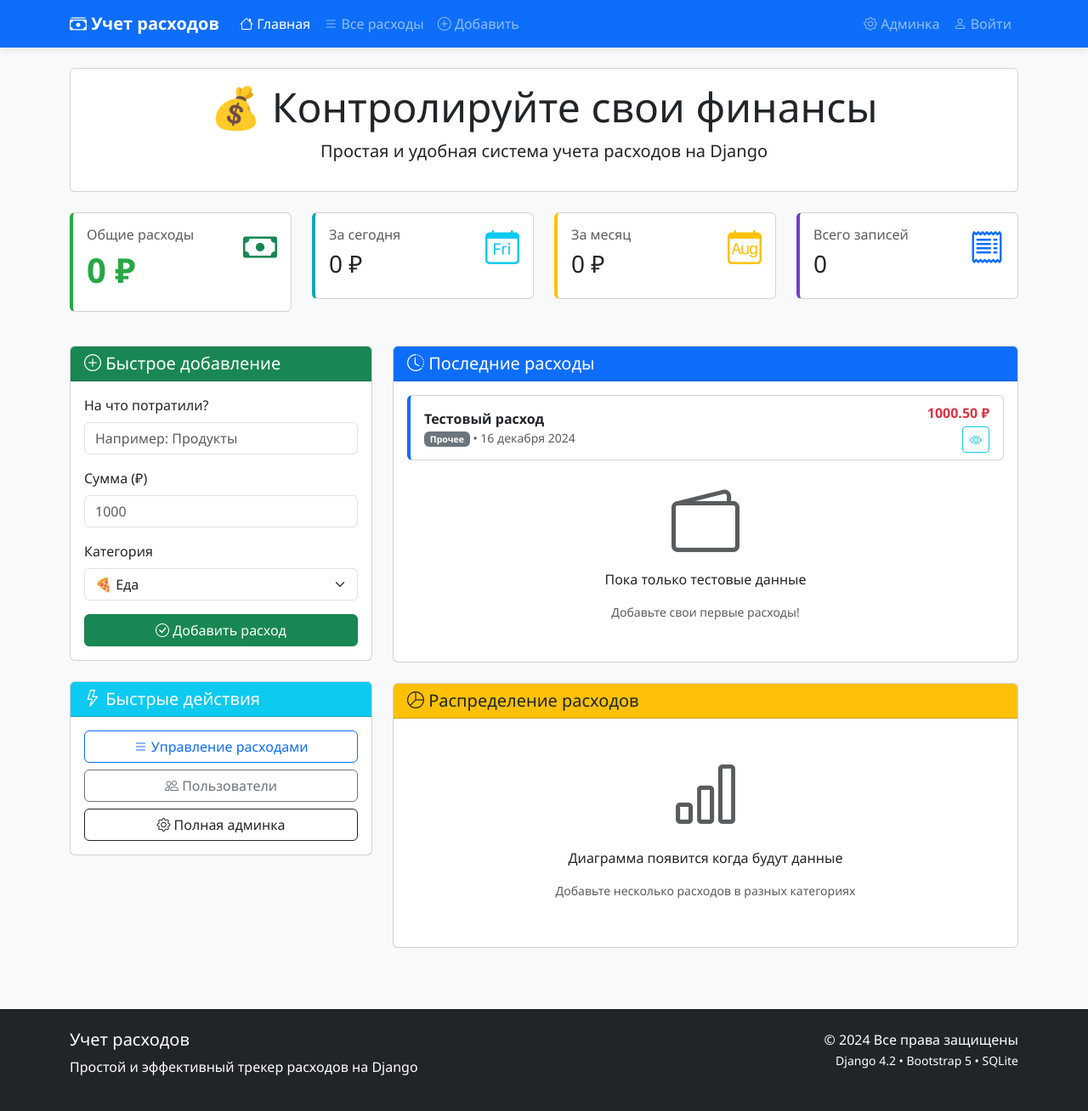
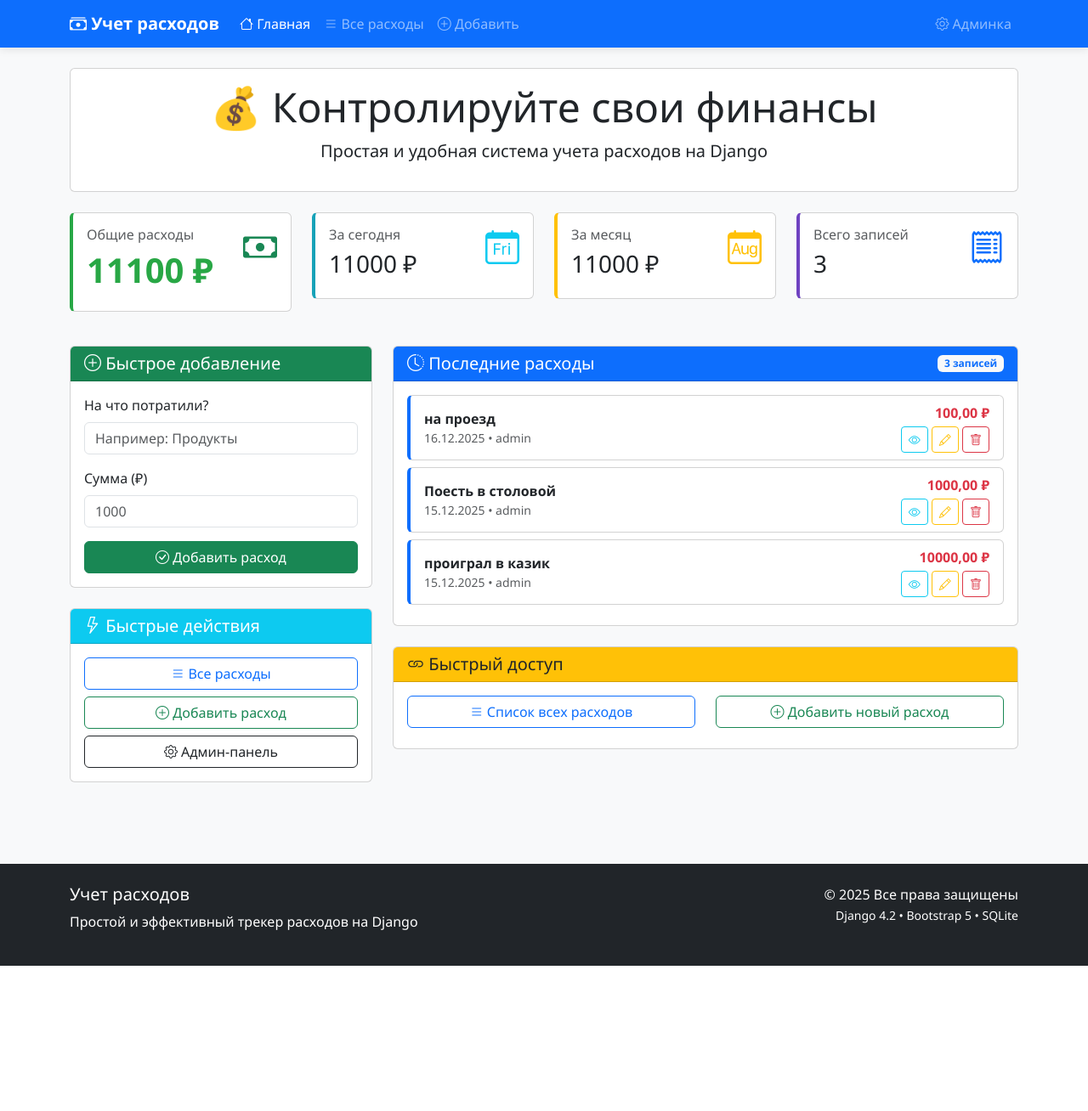
Before and after one commit to Gl0balMaster/project_expense, a Django app: page / in a window 1280 px wide. Shown: the whole page at 85% size. After the commit the page ends 1137 px from the top, so only its background shows below. Run offline with Django 4.2, Linux system fonts and the light colour scheme; data comes from the database, SQL or seed files in the repository; both versions use the stored data as it was after the commit.

Commit message:
сделал рабочие кнопки

```diff
--- a/expenses/templates/expenses/expense_list.html
+++ b/expenses/templates/expenses/expense_list.html
@@ -4,9 +4,7 @@
     <meta charset="UTF-8">
     <meta name="viewport" content="width=device-width, initial-scale=1.0">
     <title>Учет расходов</title>
-    <!-- Bootstrap 5 -->
     <link href="https://cdn.jsdelivr.net/npm/bootstrap@5.3.0/dist/css/bootstrap.min.css" rel="stylesheet">
-    <!-- Bootstrap Icons -->
     <link rel="stylesheet" href="https://cdn.jsdelivr.net/npm/bootstrap-icons@1.10.0/font/bootstrap-icons.css">
     <style>
         body {
@@ -56,12 +54,12 @@
                         </a>
                     </li>
                     <li class="nav-item">
-                        <a class="nav-link" href="/expenses/">
+                        <a class="nav-link" href="{% url 'expense-list' %}">
                             <i class="bi bi-list"></i> Все расходы
                         </a>
                     </li>
                     <li class="nav-item">
-                        <a class="nav-link" href="#">
+                        <a class="nav-link" href="{% url 'expense-create' %}">
                             <i class="bi bi-plus-circle"></i> Добавить
                         </a>
                     </li>
@@ -70,11 +68,6 @@
                     <li class="nav-item">
                         <a class="nav-link" href="/admin/">
                             <i class="bi bi-gear"></i> Админка
-                        </a>
-                    </li>
-                    <li class="nav-item">
-                        <a class="nav-link" href="#">
-                            <i class="bi bi-person"></i> Войти
                         </a>
                     </li>
                 </ul>
@@ -104,7 +97,7 @@
                         <div class="d-flex justify-content-between">
                             <div>
                                 <h6 class="text-muted">Общие расходы</h6>
-                                <h3 class="total-amount">0 ₽</h3>
+                                <h3 class="total-amount">{{ total_amount|default:"0" }} ₽</h3>
                             </div>
                             <div class="text-success display-6">
                                 <i class="bi bi-cash"></i>
@@ -119,7 +112,7 @@
                         <div class="d-flex justify-content-between">
                             <div>
                                 <h6 class="text-muted">За сегодня</h6>
-                                <h3>0 ₽</h3>
+                                <h3>{{ today_amount|default:"0" }} ₽</h3>
                             </div>
                             <div class="text-info display-6">
                                 <i class="bi bi-calendar-day"></i>
@@ -134,7 +127,7 @@
                         <div class="d-flex justify-content-between">
                             <div>
                                 <h6 class="text-muted">За месяц</h6>
-                                <h3>0 ₽</h3>
+                                <h3>{{ today_amount|default:"0" }} ₽</h3>
                             </div>
                             <div class="text-warning display-6">
                                 <i class="bi bi-calendar-month"></i>
@@ -149,7 +142,7 @@
                         <div class="d-flex justify-content-between">
                             <div>
                                 <h6 class="text-muted">Всего записей</h6>
-                                <h3>0</h3>
+                                <h3>{{ total_count|default:"0" }}</h3>
                             </div>
                             <div class="text-primary display-6">
                                 <i class="bi bi-receipt"></i>
@@ -162,31 +155,22 @@
 
         <!-- Основной контент -->
         <div class="row">
-            <!-- Левая колонка: Форма и быстрые действия -->
+            <!-- Левая колонка: Форма -->
             <div class="col-lg-4 mb-4">
                 <div class="card">
                     <div class="card-header bg-success text-white">
                         <h5 class="mb-0"><i class="bi bi-plus-circle"></i> Быстрое добавление</h5>
                     </div>
                     <div class="card-body">
-                        <form>
+                        <form method="post" action="{% url 'expense-create' %}">
+                            {% csrf_token %}
                             <div class="mb-3">
                                 <label class="form-label">На что потратили?</label>
-                                <input type="text" class="form-control" placeholder="Например: Продукты">
+                                <input type="text" class="form-control" name="title" placeholder="Например: Продукты" required>
                             </div>
                             <div class="mb-3">
                                 <label class="form-label">Сумма (₽)</label>
-                                <input type="number" class="form-control" placeholder="1000">
-                            </div>
-                            <div class="mb-3">
-                                <label class="form-label">Категория</label>
-                                <select class="form-select">
-                                    <option>🍕 Еда</option>
-                                    <option>🚗 Транспорт</option>
-                                    <option>🎬 Развлечения</option>
-                                    <option>🛍️ Шопинг</option>
-                                    <option>📦 Прочее</option>
-                                </select>
+                                <input type="number" step="0.01" class="form-control" name="amount" placeholder="1000" required>
                             </div>
                             <button type="submit" class="btn btn-success w-100">
                                 <i class="bi bi-check-circle"></i> Добавить расход
@@ -201,65 +185,92 @@
                     </div>
                     <div class="card-body">
                         <div class="d-grid gap-2">
-                            <a href="/admin/expenses/expense/" class="btn btn-outline-primary">
-                                <i class="bi bi-list"></i> Управление расходами
+                            <a href="{% url 'expense-list' %}" class="btn btn-outline-primary">
+                                <i class="bi bi-list"></i> Все расходы
                             </a>
-                            <a href="/admin/auth/user/" class="btn btn-outline-secondary">
-                                <i class="bi bi-people"></i> Пользователи
+                            <a href="{% url 'expense-create' %}" class="btn btn-outline-success">
+                                <i class="bi bi-plus-circle"></i> Добавить расход
                             </a>
                             <a href="/admin/" class="btn btn-outline-dark">
-                                <i class="bi bi-gear"></i> Полная админка
+                                <i class="bi bi-gear"></i> Админ-панель
                             </a>
                         </div>
                     </div>
                 </div>
             </div>
 
-            <!-- Правая колонка: Последние расходы и диаграмма -->
+            <!-- Правая колонка: Последние расходы -->
             <div class="col-lg-8">
                 <div class="card mb-4">
                     <div class="card-header bg-primary text-white">
+                        <div class="d-flex justify-content-between align-items-center">
                             <h5 class="mb-0"><i class="bi bi-clock-history"></i> Последние расходы</h5>
+                            <span class="badge bg-light text-primary">{{ total_count }} записей</span>
+                        </div>
                     </div>
                     <div class="card-body">
+                        {% if expenses %}
+                            {% for expense in expenses %}
                             <div class="expense-item card mb-2">
                                 <div class="card-body py-2">
                                     <div class="d-flex justify-content-between align-items-center">
                                         <div>
-                                        <strong>Тестовый расход</strong>
+                                            <strong>{{ expense.title }}</strong>
                                             <div class="text-muted small">
-                                            <span class="badge bg-secondary">Прочее</span>
-                                            • 16 декабря 2024
+                                                {{ expense.date|date:"d.m.Y" }}
+                                                {% if expense.user %}
+                                                    • {{ expense.user.username }}
+                                                {% endif %}
                                             </div>
                                         </div>
                                         <div class="text-end">
-                                        <div class="fw-bold text-danger">1000.50 ₽</div>
-                                        <button class="btn btn-sm btn-outline-info mt-1">
+                                            <div class="fw-bold text-danger">{{ expense.amount }} ₽</div>
+                                            <div class="mt-1">
+                                                <a href="{% url 'expense-detail' expense.pk %}" class="btn btn-sm btn-outline-info">
                                                     <i class="bi bi-eye"></i>
-                                        </button>
+                                                </a>
+                                                <a href="{% url 'expense-update' expense.pk %}" class="btn btn-sm btn-outline-warning">
+                                                    <i class="bi bi-pencil"></i>
+                                                </a>
+                                                <a href="{% url 'expense-delete' expense.pk %}" class="btn btn-sm btn-outline-danger">
+                                                    <i class="bi bi-trash"></i>
+                                                </a>
                                             </div>
                                         </div>
                                     </div>
                                 </div>
-
-                        <div class="text-center py-3">
+                            </div>
+                            {% endfor %}
+                        {% else %}
+                            <div class="text-center py-5">
                                 <i class="bi bi-wallet2 display-1 text-muted"></i>
-                            <p class="mt-2">Пока только тестовые данные</p>
-                            <p class="text-muted small">Добавьте свои первые расходы!</p>
+                                <h4 class="mt-3">Нет расходов</h4>
+                                <p class="text-muted">Добавьте свой первый расход!</p>
+                                <a href="{% url 'expense-create' %}" class="btn btn-success">
+                                    <i class="bi bi-plus-circle"></i> Добавить первый расход
+                                </a>
                             </div>
+                        {% endif %}
                     </div>
                 </div>
 
-                <!-- Диаграмма -->
+                <!-- Ссылки на страницы -->
                 <div class="card">
                     <div class="card-header bg-warning text-dark">
-                        <h5 class="mb-0"><i class="bi bi-pie-chart"></i> Распределение расходов</h5>
+                        <h5 class="mb-0"><i class="bi bi-link"></i> Быстрый доступ</h5>
                     </div>
                     <div class="card-body">
-                        <div class="text-center py-4">
-                            <i class="bi bi-bar-chart display-1 text-muted"></i>
-                            <p class="mt-3">Диаграмма появится когда будут данные</p>
-                            <p class="text-muted small">Добавьте несколько расходов в разных категориях</p>
+                        <div class="row">
+                            <div class="col-md-6 mb-2">
+                                <a href="{% url 'expense-list' %}" class="btn btn-outline-primary w-100">
+                                    <i class="bi bi-list"></i> Список всех расходов
+                                </a>
+                            </div>
+                            <div class="col-md-6 mb-2">
+                                <a href="{% url 'expense-create' %}" class="btn btn-outline-success w-100">
+                                    <i class="bi bi-plus-circle"></i> Добавить новый расход
+                                </a>
+                            </div>
                         </div>
                     </div>
                 </div>
@@ -277,7 +288,7 @@
                 </div>
                 <div class="col-md-6 text-end">
                     <p class="mb-0">
-                        &copy; 2024 Все права защищены<br>
+                        &copy; {% now "Y" %} Все права защищены<br>
                         <small>Django 4.2 • Bootstrap 5 • SQLite</small>
                     </p>
                 </div>
@@ -287,27 +298,5 @@
 
     <!-- Bootstrap JS -->
     <script src="https://cdn.jsdelivr.net/npm/bootstrap@5.3.0/dist/js/bootstrap.bundle.min.js"></script>
-
-    <!-- Простой скрипт для динамики -->
-    <script>
-        // Обновление времени
-        function updateTime() {
-            const now = new Date();
-            document.getElementById('current-time').textContent =
-                now.toLocaleTimeString('ru-RU');
-        }
-        setInterval(updateTime, 1000);
-        updateTime();
-
-        // Анимация при наведении
-        document.querySelectorAll('.expense-item').forEach(item => {
-            item.addEventListener('mouseenter', function() {
-                this.style.boxShadow = '0 4px 8px rgba(0,0,0,0.1)';
-            });
-            item.addEventListener('mouseleave', function() {
-                this.style.boxShadow = 'none';
-            });
-        });
-    </script>
 </body>
 </html>
--- a/expenses/views.py
+++ b/expenses/views.py
@@ -1,7 +1,9 @@
+# expenses/views.py
 from django.shortcuts import render, redirect, get_object_or_404
 from .models import Expense
 from django.db.models import Sum, Count
 from datetime import date
+from django.contrib.auth.decorators import login_required
 
 def expense_list(request):
     """Главная страница со статистикой"""
@@ -24,8 +26,17 @@ def expense_list(request):
 def expense_create(request):
     """Создание нового расхода"""
     if request.method == 'POST':
-        # Здесь будет логика сохранения
-        return redirect('expense-list')
+        title = request.POST.get('title')
+        amount = request.POST.get('amount')
+
+        if title and amount:
+            Expense.objects.create(
+                title=title,
+                amount=amount,
+                user=request.user if request.user.is_authenticated else None
+            )
+            return redirect('expense-list')
+
     return render(request, 'expenses/expense_form.html', {})
 
 def expense_detail(request, pk):
@@ -37,8 +48,11 @@ def expense_update(request, pk):
     """Редактирование расхода"""
     expense = get_object_or_404(Expense, pk=pk)
     if request.method == 'POST':
-        # Здесь будет логика обновления
+        expense.title = request.POST.get('title')
+        expense.amount = request.POST.get('amount')
+        expense.save()
         return redirect('expense-detail', pk=pk)
+
     return render(request, 'expenses/expense_form.html', {'expense': expense})
 
 def expense_delete(request, pk):
@@ -47,4 +61,5 @@ def expense_delete(request, pk):
     if request.method == 'POST':
         expense.delete()
         return redirect('expense-list')
+
     return render(request, 'expenses/expense_confirm_delete.html', {'expense': expense})
```
Also changed, not shown: expenses/templates/expenses/expense_confirm_delete.html (+26 -4 lines), expenses/templates/expenses/expense_form.html (+23 -5 lines), db.sqlite3, 1 other file. Lines whose indentation alone changed are shown as unchanged.
